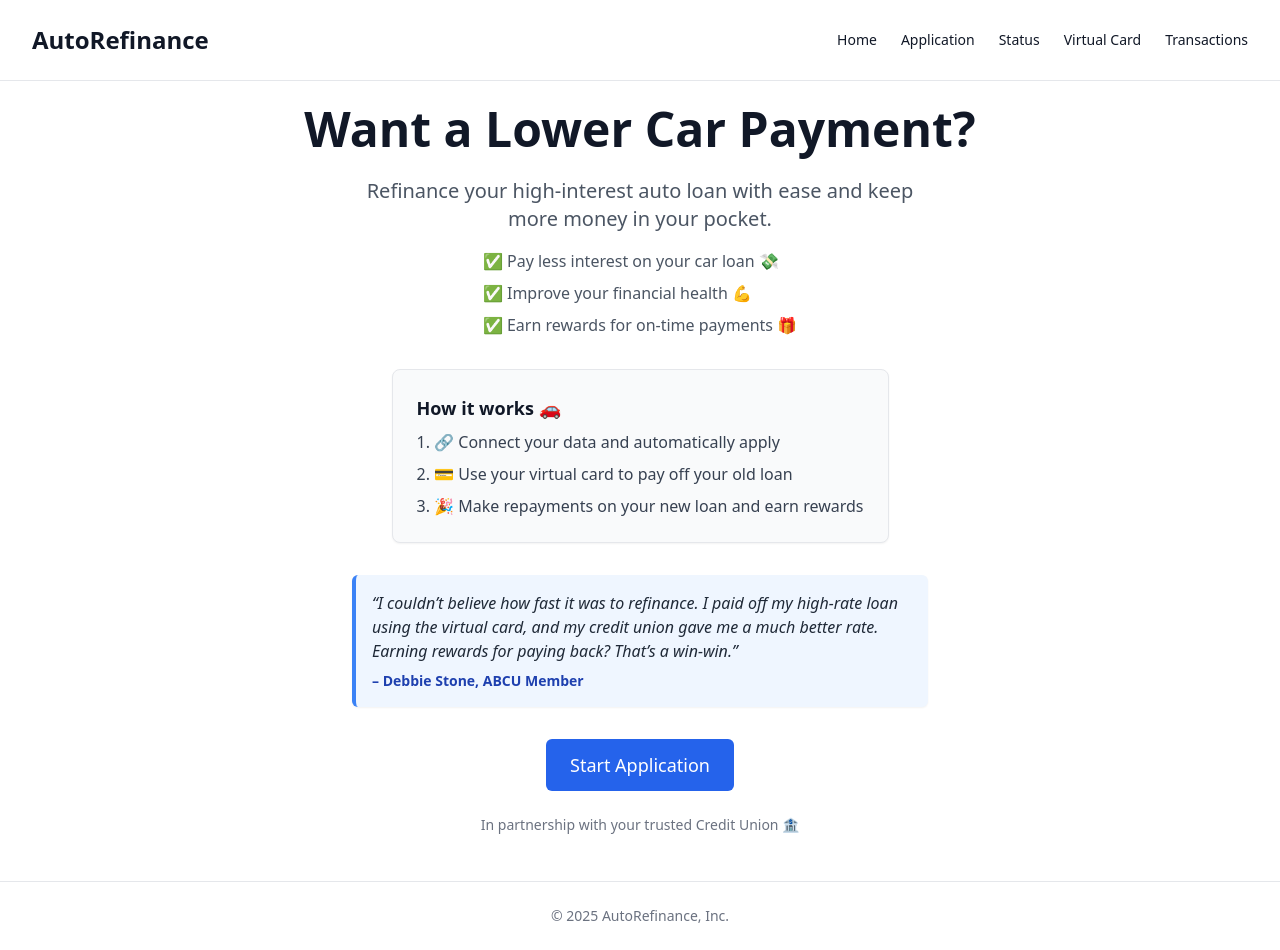
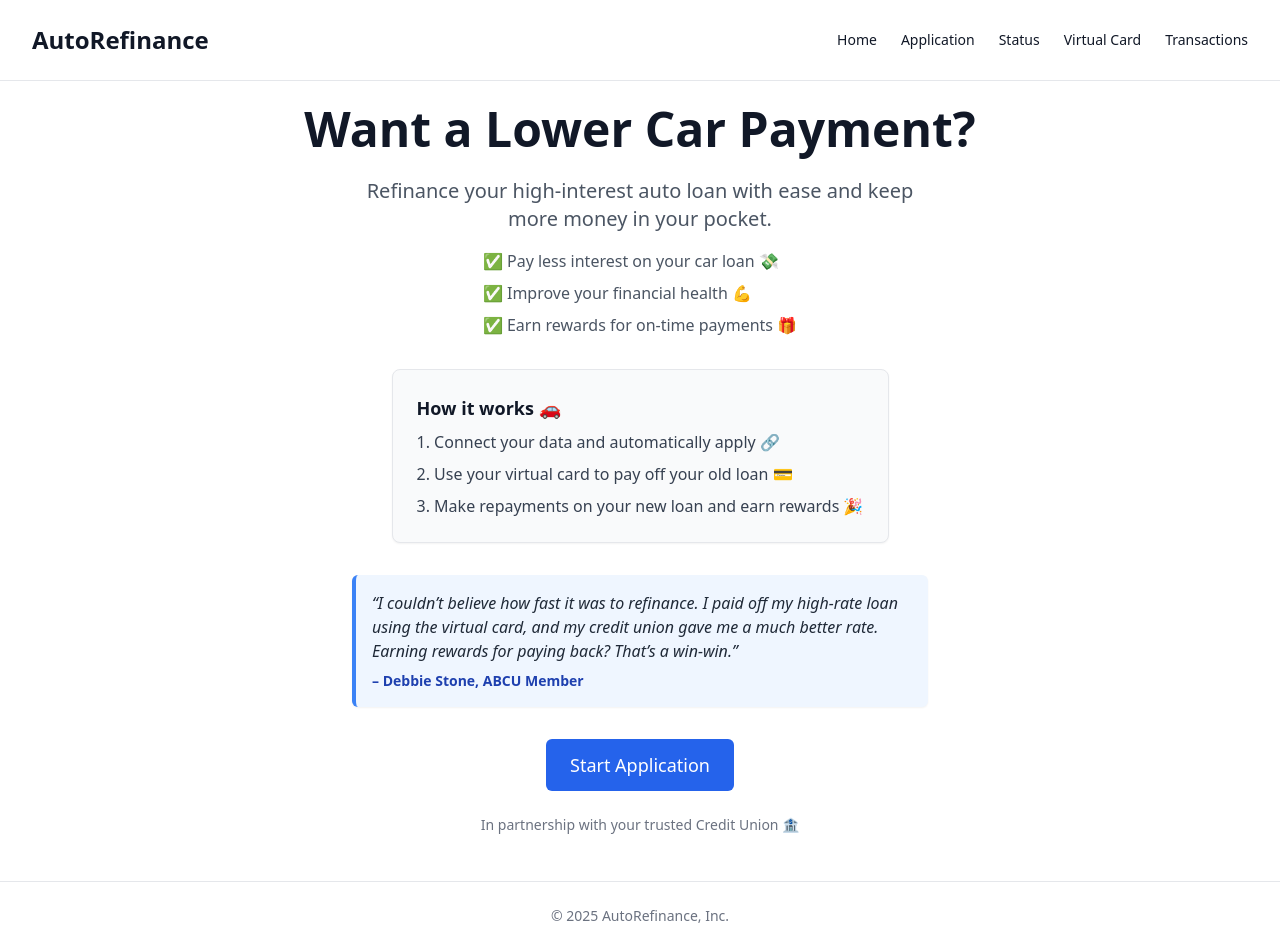
Before and after one commit to apknole/auto-refinance-demo, a React (Vite) app: page / in a window 1280 px wide. Built offline with nearby package versions, Linux system fonts and the light colour scheme.

Commit message:
Update AutoRefinanceHome.jsx

```diff
--- a/src/AutoRefinanceHome.jsx
+++ b/src/AutoRefinanceHome.jsx
@@ -71,9 +71,9 @@ function HomeScreen() {
       <div className="bg-gray-50 border border-gray-200 rounded-lg p-6 text-left max-w-xl mb-8 shadow-sm">
         <h2 className="text-lg font-semibold mb-2">How it works 🚗</h2>
         <ol className="list-decimal list-inside space-y-2 text-gray-700">
-          <li>🔗 Connect your data and automatically apply</li>
-          <li>💳 Use your virtual card to pay off your old loan</li>
-          <li>🎉 Make repayments on your new loan and earn rewards</li>
+          <li>Connect your data and automatically apply 🔗</li>
+          <li>Use your virtual card to pay off your old loan 💳</li>
+          <li>Make repayments on your new loan and earn rewards 🎉</li>
         </ol>
       </div>
 
```
